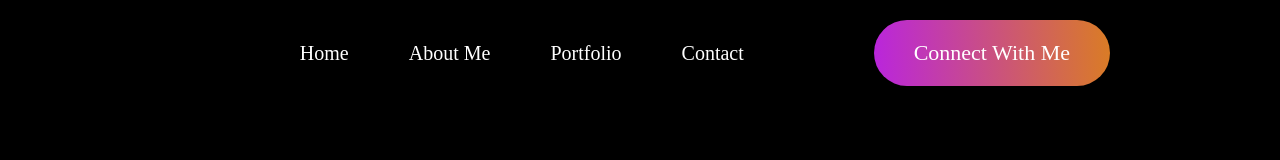
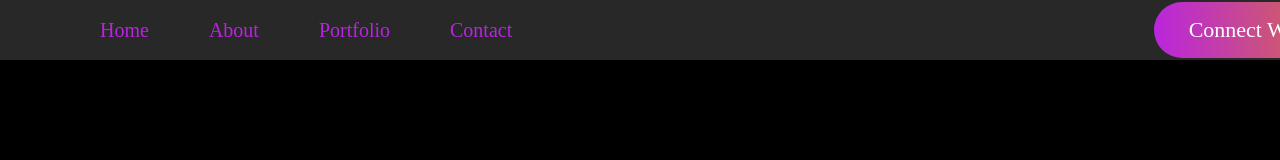
Before and after one commit to 07vinaya02/portfolio, a React (Vite) app: page / in a window 1280 px wide. Shown: the top 160 px of the page. Built offline with nearby package versions, Linux system fonts and the light colour scheme.

Commit message:
included functionality in navbar

```diff
--- a/src/App.jsx
+++ b/src/App.jsx
@@ -3,7 +3,7 @@
 import About from "./Components/Abouts/About";
 import Contact from "./Components/Contact/Contact";
 import Footer from "./Components/Footer/Footer";
-import Hero from "./Components/Hero/Hero";
+import Hero from "./Components/Hero/Home";
 import MyWork from "./Components/MyWork/MyWork";
 import Navbar from "./Components/Navbar";
 
--- a/src/Components/Abouts/About.jsx
+++ b/src/Components/Abouts/About.jsx
@@ -2,7 +2,7 @@
 import "./About.css";
 const About = () => {
   return (
-    <div className="about">
+    <div id="about" className="about">
       <div className="about-title">
         <h1>AboutMe</h1>
         <img src="https://th.bing.com/th/id/OIP.rWMzlQliBlpUX8Ysi0dpIgHaEK?w=290&h=180&c=7&r=0&o=5&dpr=1.5&pid=1.7" />
--- a/src/Components/Contact/Contact.jsx
+++ b/src/Components/Contact/Contact.jsx
@@ -3,7 +3,7 @@ import EmailIcon from "@mui/icons-material/Email";
 import LocalPhoneIcon from "@mui/icons-material/LocalPhone";
 const Contact = () => {
   return (
-    <div className="contact">
+    <div id="contact" className="contact">
       <div className="contact-title">
         <h1>Get in Touch</h1>
       </div>
--- a/src/Components/Hero/Hero.jsx
+++ b/src/Components/Hero/Home.jsx
@@ -1,8 +1,8 @@
 // import React from 'react'
 import "./Hero.css";
-const Hero = () => {
+const Home = () => {
   return (
-    <div className="hero">
+    <div href="home" className="hero">
       <img src="https://th.bing.com/th/id/OIP.9z2otRrrhtqNmr2ny-FivwHaLG?w=186&h=279&c=7&r=0&o=5&dpr=1.5&pid=1.7" />
       <h1>
         <span>I am Vinaya K ,</span>frontend developer in India.
@@ -15,4 +15,4 @@ const Hero = () => {
   );
 };
 
-export default Hero;
+export default Home;
--- a/src/Components/MyWork/MyWork.jsx
+++ b/src/Components/MyWork/MyWork.jsx
@@ -4,7 +4,7 @@ import ArrowForwardIcon from "@mui/icons-material/ArrowForward";
 import mywork_data from "../../assets/mywork_data";
 const MyWork = () => {
   return (
-    <div className="mywork">
+    <div id="portfolio" className="mywork">
       <div className="mywork-title">
         <h1>My latest work</h1>
         <img src="../../assets/mywork_data.js" />
--- a/src/Components/Navbar.css
+++ b/src/Components/Navbar.css
@@ -2,8 +2,17 @@
   display: flex;
   align-items: center;
   justify-content: space-between;
-  margin: 20px 170px;
+  padding: 15px 100px;
+  position: fixed;
+  top: 0;
+  left: 0;
+  width: 100vw;
+  background: rgba(51, 51, 51, 0.8); /* Semi-transparent background */
+  backdrop-filter: blur(10px); /* Blur effect */
+  z-index: 1000;
+  height: 30px;
 }
+
 .nav-menu {
   display: flex;
   align-items: center;
@@ -12,14 +21,29 @@
   font-size: 20px;
   cursor: pointer;
 }
+
 .nav-connect {
-  padding: 20px 40px;
+  padding: 15px 35px;
   border-radius: 50px;
   background: linear-gradient(267deg, #da7c25 0.36%, #b923e1 102.06%);
   font-size: 22px;
   cursor: pointer;
   transition: 0.5s;
+  color: white;
 }
+
 .nav-connect:hover {
   transform: scale(1.05);
 }
+
+.nav-menu p {
+  font-size: 20px;
+  cursor: pointer;
+  color: #b923e1;
+  text-decoration: none;
+}
+
+/* Ensure navbar stays on top of content */
+body {
+  padding-top: 80px; /* Adjust based on navbar height */
+}
--- a/src/Components/Navbar.jsx
+++ b/src/Components/Navbar.jsx
@@ -1,14 +1,34 @@
-// import React from "react";
+import { useState } from "react";
 import "./Navbar.css";
+import { Link } from "@mui/material";
+
 const Navbar = () => {
+  const [menu, setMenu] = useState("home");
+
   return (
     <div className="navbar">
-      <img src=" " alt="" />
+      {/* <img src=" " alt="Logo" className="logo" /> */}
       <ul className="nav-menu">
-        <li>Home</li>
-        <li>About Me</li>
-        <li>Portfolio</li>
-        <li>Contact</li>
+        <li>
+          <Link underline="none" href="#home">
+            <p onClick={() => setMenu("home")}>Home</p>
+          </Link>
+        </li>
+        <li>
+          <Link underline="none" href="#about">
+            <p onClick={() => setMenu("about")}>About</p>
+          </Link>
+        </li>
+        <li>
+          <Link underline="none" href="#portfolio">
+            <p onClick={() => setMenu("portfolio")}>Portfolio</p>
+          </Link>
+        </li>
+        <li>
+          <Link href="#contact" underline="none">
+            <p onClick={() => setMenu("contact")}>Contact</p>
+          </Link>
+        </li>
       </ul>
       <div className="nav-connect">Connect With Me</div>
     </div>
```
